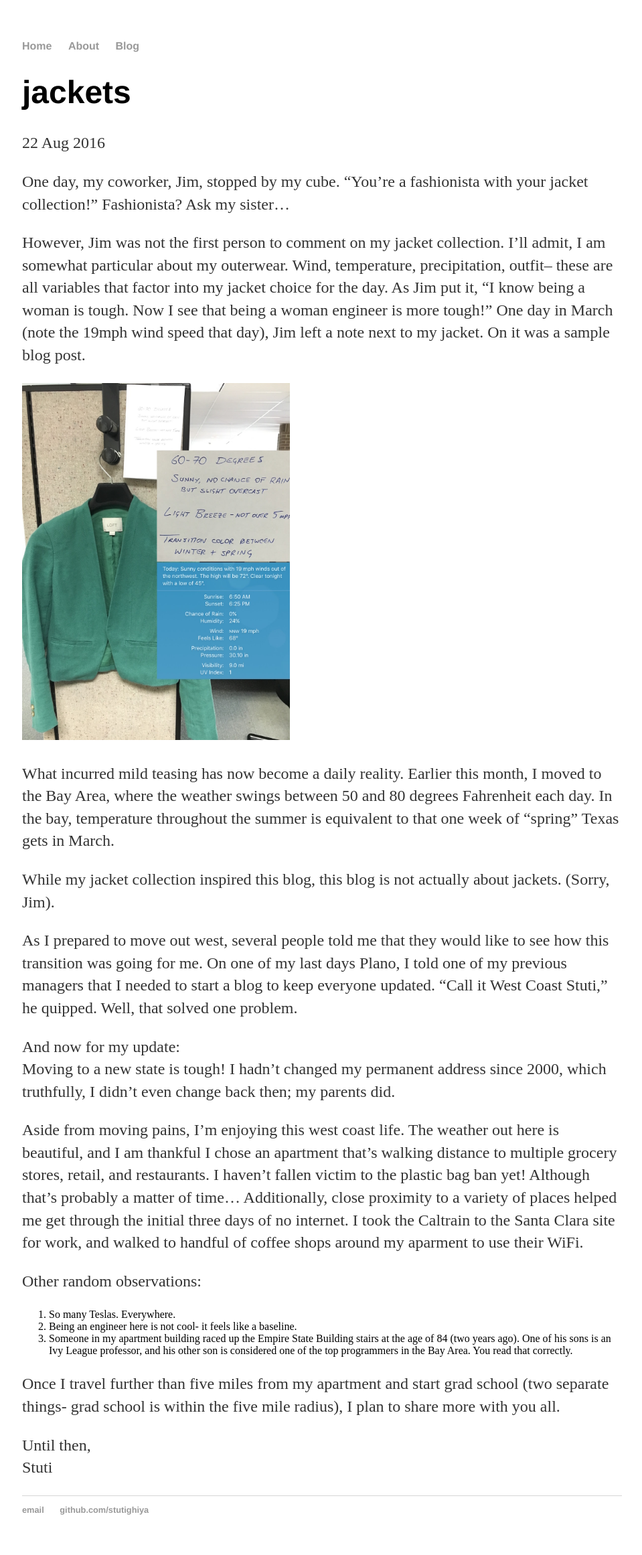
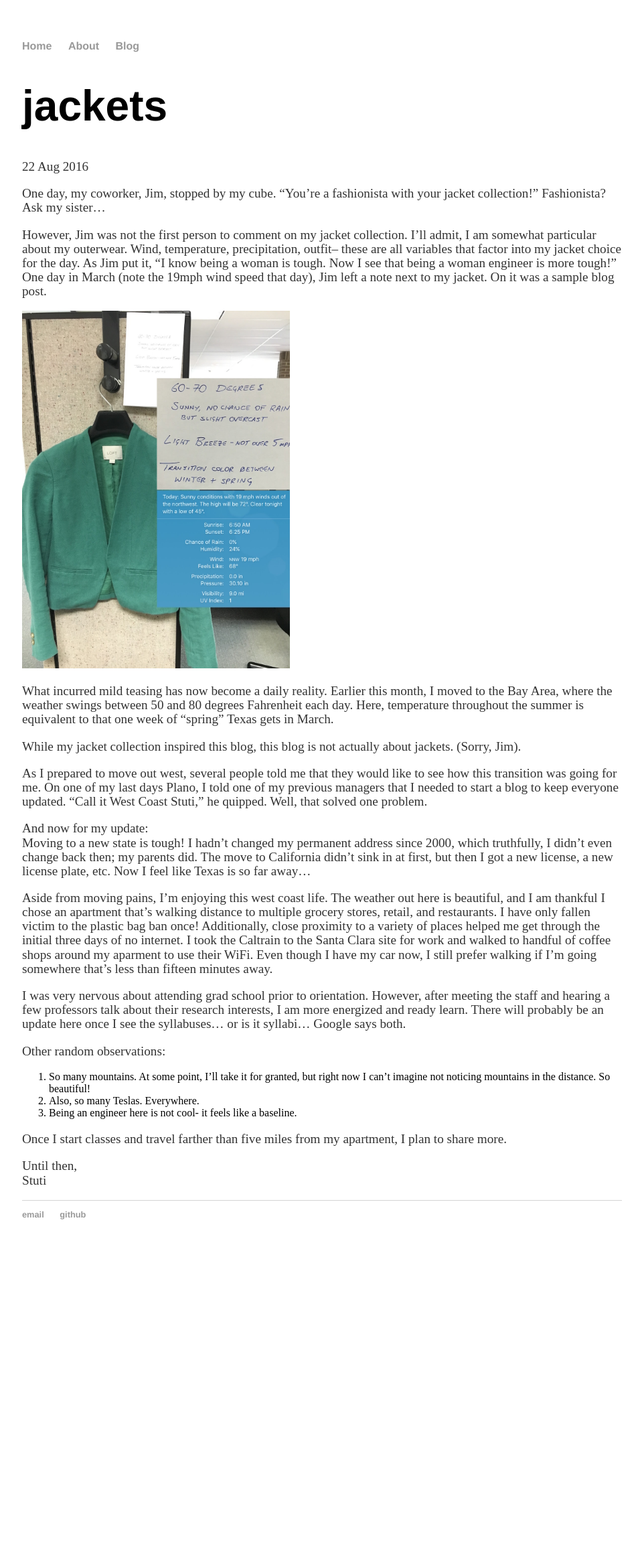
Before and after one commit to stutighiya/stutighiya.github.io, a Jekyll site: the page built from _posts/2016-08-22-jackets.md, in a window 1280 px wide. Shown: the whole page at 67% size, without its empty margins (159-1118 px from the left). Built offline with Jekyll 4.4.1, drawn with Linux system fonts in a browser that asks for light colours; comment, search, counter and statistics services are not loaded; after the commit the page ends 1881 px from its top, so only the background shows below that.

Commit message:
Formatting, blog updates
Fixed picture link (hopefully), updated fonts, updated blog post

```diff
--- a/_layouts/default.html
+++ b/_layouts/default.html
@@ -21,7 +21,7 @@
       <footer>
           <ul>
             <li><a href="mailto:stutighiya@gmail.com">email</a></li>
-            <li><a href="https://github.com/stutighiya">github.com/stutighiya</a></li>
+            <li><a href="https://github.com/stutighiya">github</a></li>
         </ul>
       </footer>
     </body>
--- a/_posts/2016-08-22-jackets.md
+++ b/_posts/2016-08-22-jackets.md
@@ -7,25 +7,27 @@ One day, my coworker, Jim, stopped by my cube. "You're a fashionista with your j
 
 However, Jim was not the first person to comment on my jacket collection. I'll admit, I am somewhat particular about my outerwear. Wind, temperature, precipitation, outfit-- these are all variables that factor into my jacket choice for the day. As Jim  put it, "I know being a woman is tough. Now I see that being a woman engineer is more tough!" One day in March (note the 19mph wind speed that day), Jim left a note next to my jacket. On it was a sample blog post.
 
-![jacket](https://github.com/stutighiya/stutighiya.github.io/blob/master/assets/first_jacket.jpg){:width="400px"}
+<img src="/assets/first_jacket.jpg" alt="jacket" style="width: 400px;"/>
 
-What incurred mild teasing has now become a daily reality. Earlier this month, I moved to the Bay Area, where the weather swings between 50 and 80 degrees Fahrenheit each day. In the bay, temperature throughout the summer is equivalent to that one week of "spring" Texas gets in March.
+What incurred mild teasing has now become a daily reality. Earlier this month, I moved to the Bay Area, where the weather swings between 50 and 80 degrees Fahrenheit each day. Here, temperature throughout the summer is equivalent to that one week of "spring" Texas gets in March.
 
 While my jacket collection inspired this blog, this blog is not actually about jackets. (Sorry, Jim).
 
 As I prepared to move out west, several people told me that they would like to see how this transition was going for me. On one of my last days Plano, I told one of my previous managers that I needed to start a blog to keep everyone updated. "Call it West Coast Stuti," he quipped. Well, that solved one problem.
 
 And now for my update:
-Moving to a new state is tough! I hadn't changed my permanent address since 2000, which truthfully, I didn't even change back then; my parents did.
+Moving to a new state is tough! I hadn't changed my permanent address since 2000, which truthfully, I didn't even change back then; my parents did. The move to California didn't sink in at first, but then I got a new license, a new license plate, etc. Now I feel like Texas is so far away...
 
-Aside from moving pains, I'm enjoying this west coast life. The weather out here is beautiful, and I am thankful I chose an apartment that's walking distance to multiple grocery stores, retail, and restaurants. I haven't fallen victim to the plastic bag ban yet! Although that's probably a matter of time... Additionally, close proximity to a variety of places helped me get through the initial three days of no internet. I took the Caltrain to the Santa Clara site for work, and walked to handful of coffee shops around my aparment to use their WiFi.
+Aside from moving pains, I'm enjoying this west coast life. The weather out here is beautiful, and I am thankful I chose an apartment that's walking distance to multiple grocery stores, retail, and restaurants. I have only fallen victim to the plastic bag ban once! Additionally, close proximity to a variety of places helped me get through the initial three days of no internet. I took the Caltrain to the Santa Clara site for work and walked to handful of coffee shops around my aparment to use their WiFi. Even though I have my car now, I still prefer walking if I'm going somewhere that's less than fifteen minutes away.
+
+I was very nervous about attending grad school prior to orientation. However, after meeting the staff and hearing a few professors talk about their research interests, I am more energized and ready learn. There will probably be an update here once I see the syllabuses... or is it syllabi... Google says both.
 
 Other random observations:
-1. So many Teslas. Everywhere.
-2. Being an engineer here is not cool- it feels like a baseline.
-3. Someone in my apartment building raced up the Empire State Building stairs at the age of 84 (two years ago). One of his sons is an Ivy League professor, and his other son is considered one of the top programmers in the Bay Area. You read that correctly.
+1. So many mountains. At some point, I'll take it for granted, but right now I can't imagine not noticing mountains in the distance. So beautiful!
+2. Also, so many Teslas. Everywhere.
+3. Being an engineer here is not cool- it feels like a baseline.
 
-Once I travel further than five miles from my apartment and start grad school (two separate things- grad school is within the five mile radius), I plan to share more with you all.
+Once I start classes and travel farther than five miles from my apartment, I plan to share more.
 
 Until then,
 Stuti
--- a/blog/index.html
+++ b/blog/index.html
@@ -1,7 +1,8 @@
 ---
 layout: default
-title: west coast stuti: blog
+title: west coast stuti
 ---
+<div class="bloglist">
 	<h1>{{ page.title }}</h1>
 	<ul class="posts">
 
@@ -9,3 +10,5 @@ title: west coast stuti: blog
 	    <li><span>{{ post.date | date_to_string }}</span> » <a href="{{ post.url }}" title="{{ post.title }}">{{ post.title }}</a></li>
 	  {% endfor %}
 	</ul>
+
+</div><!-- /.bloglist -->
--- a/css/main.css
+++ b/css/main.css
@@ -1,3 +1,6 @@
+@charset "utf-8";
+@import url("http://fonts.googleapis.com/css?family=Cookie");
+
 body {
     margin: 60px auto;
     width: 70%;
@@ -20,12 +23,12 @@ a:hover {
     text-decoration: underline;
 }
 h1 {
-    font-size: 3em;
-    font-family:'Helvetica', 'Arial', 'Sans-Serif';
+    font-size: 4em;
+    font-family:'Cookie', 'Arial', 'Sans-Serif';
 }
 p {
-    font-size: 1.5em;
-    line-height: 1.4em;
+    font-size: 1.2em;
+    line-height: 1.1em;
     color: #333;
 }
 footer {
```
